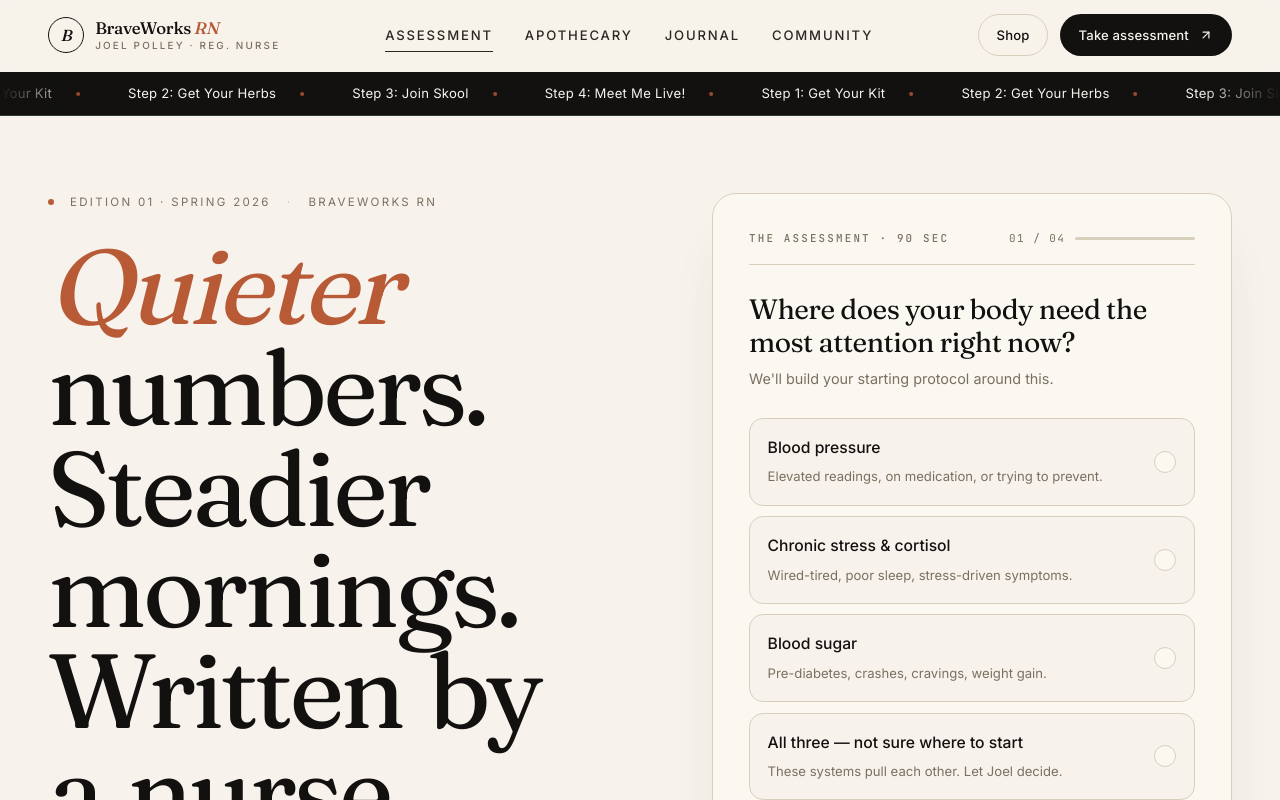
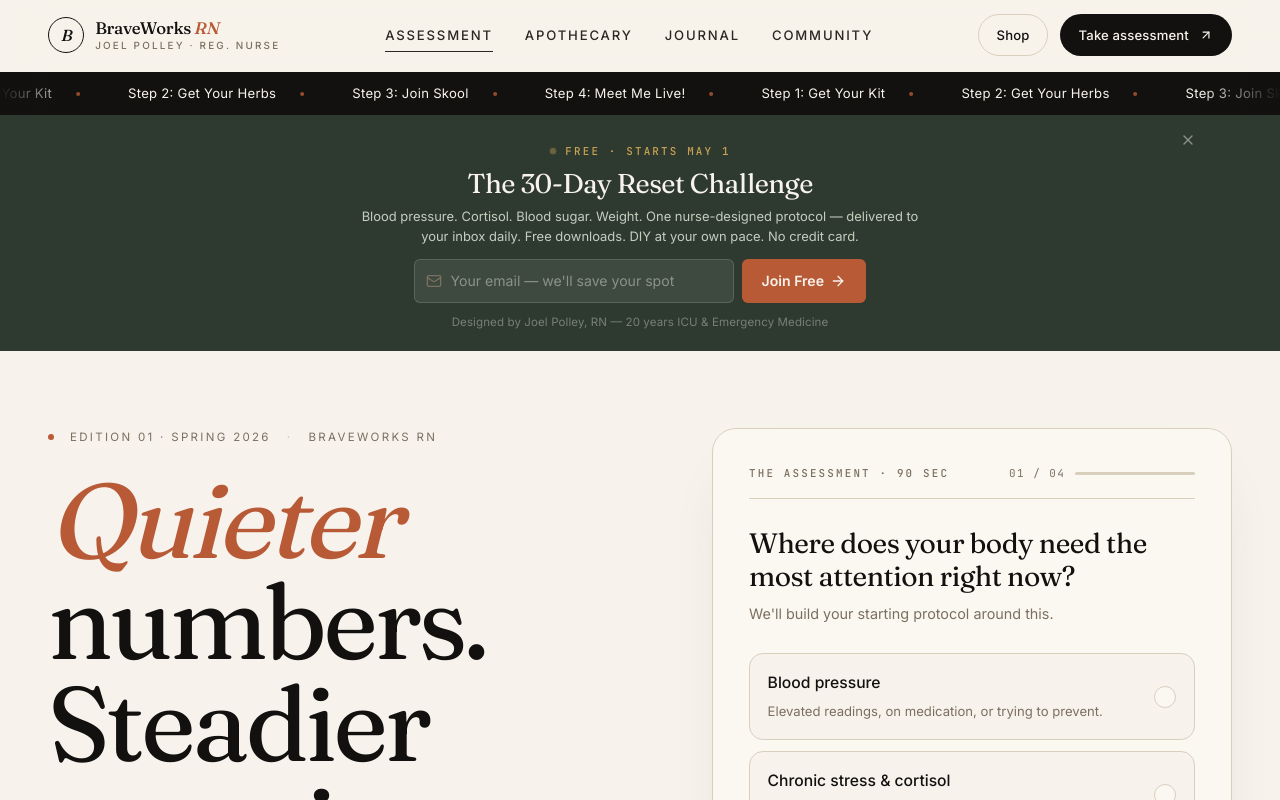
Before and after one commit to jpolley84/BPcures, a React (Vite) app: page / in a window 1280 px wide. Shown: the top 800 px of the page. Built offline with nearby package versions, Linux system fonts and the light colour scheme; no server answers.

Commit message:
Add free 30-Day Reset Challenge banner to all storefront pages

```diff
--- a/package.json
+++ b/package.json
@@ -1,5 +1,5 @@
 {
-  "name": "bpcures",
+  "name": "bpquiz",
   "private": true,
   "version": "0.0.0",
   "type": "module",
--- a/src/App.jsx
+++ b/src/App.jsx
@@ -3,11 +3,13 @@ import ScrollToTop from './components/ScrollToTop';
 import ExitIntentPopup from './components/ExitIntentPopup';
 import Navbar from './components/Navbar';
 import AnnouncementTicker from './components/AnnouncementTicker';
+import ChallengeBanner from './components/ChallengeBanner';
 import Footer from './components/Footer';
 import QuizPage from './pages/QuizPage';
 import ShopPage from './pages/ShopPage';
 import ProductDetailPage from './pages/ProductDetailPage';
 import LearnPage from './pages/LearnPage';
+import LibraryPage from './pages/LibraryPage';
 import BlogPostPage from './pages/BlogPostPage';
 import UpsellPage from './pages/UpsellPage';
 import SuccessPage from './pages/SuccessPage';
@@ -20,6 +22,7 @@ function StoreLayout({ children }) {
         <Navbar />
         <AnnouncementTicker />
       </header>
+      <ChallengeBanner />
       <main>{children}</main>
       <Footer />
     </>
@@ -43,6 +46,8 @@ function App() {
         <Route path="/shop/:slug" element={<StoreLayout><ProductDetailPage /></StoreLayout>} />
         <Route path="/learn" element={<StoreLayout><LearnPage /></StoreLayout>} />
         <Route path="/learn/:slug" element={<StoreLayout><BlogPostPage /></StoreLayout>} />
+        <Route path="/library" element={<StoreLayout><LibraryPage /></StoreLayout>} />
+        <Route path="/library/:slug" element={<StoreLayout><ProductDetailPage /></StoreLayout>} />
 
         {/* Legacy blog routes — redirect to /learn */}
         <Route path="/blog" element={<Navigate to="/learn" replace />} />
--- /dev/null
+++ b/src/components/ChallengeBanner.jsx
@@ -0,0 +1,132 @@
+import { useState } from 'react';
+import { motion, AnimatePresence } from 'framer-motion';
+import { X, ArrowRight, Mail } from 'lucide-react';
+
+export default function ChallengeBanner() {
+  const [dismissed, setDismissed] = useState(false);
+  const [email, setEmail] = useState('');
+  const [submitted, setSubmitted] = useState(false);
+  const [loading, setLoading] = useState(false);
+  const [error, setError] = useState('');
+
+  async function handleSubmit(e) {
+    e.preventDefault();
+    if (!email || loading) return;
+
+    setLoading(true);
+    setError('');
+
+    try {
+      const response = await fetch('https://api.convertkit.com/v3/subscribers', {
+        method: 'POST',
+        headers: {
+          'Content-Type': 'application/json',
+        },
+        body: JSON.stringify({
+          email,
+          api_key: import.meta.env.VITE_CONVERTKIT_API_KEY,
+          tags: ['30-day-challenge'],
+        }),
+      });
+
+      if (!response.ok) {
+        throw new Error('Failed to sign up');
+      }
+
+      setSubmitted(true);
+      setEmail('');
+    } catch (err) {
+      setError('Unable to sign up. Please try again.');
+      console.error('Convertkit signup error:', err);
+    } finally {
+      setLoading(false);
+    }
+  }
+
+  return (
+    <AnimatePresence>
+      {!dismissed && (
+        <motion.div
+          className="challenge-banner"
+          initial={{ height: 0, opacity: 0 }}
+          animate={{ height: 'auto', opacity: 1 }}
+          exit={{ height: 0, opacity: 0 }}
+          transition={{ duration: 0.4, ease: [0.22, 1, 0.36, 1] }}
+        >
+          <div className="challenge-banner-inner">
+            <button
+              className="challenge-banner-close"
+              onClick={() => setDismissed(true)}
+              aria-label="Dismiss banner"
+            >
+              <X size={16} />
+            </button>
+
+            <div className="challenge-banner-content">
+              <div className="challenge-banner-badge">
+                <span className="challenge-banner-pulse" />
+                FREE &middot; STARTS MAY 1
+              </div>
+
+              <h2 className="challenge-banner-headline">
+                The 30-Day Reset Challenge
+              </h2>
+
+              <p className="challenge-banner-sub">
+                Blood pressure. Cortisol. Blood sugar. Weight.
+                One nurse-designed protocol &mdash; delivered to your inbox daily.
+                Free downloads. DIY at your own pace. No credit card.
+              </p>
+
+              {!submitted ? (
+                <form className="challenge-banner-form" onSubmit={handleSubmit}>
+                  <div className="challenge-banner-input-wrap">
+                    <Mail size={16} className="challenge-banner-input-icon" />
+                    <input
+                      type="email"
+                      placeholder="Your email — we'll save your spot"
+                      value={email}
+                      onChange={e => setEmail(e.target.value)}
+                      required
+                      className="challenge-banner-input"
+                    />
+                  </div>
+                  <button
+                    type="submit"
+                    className="challenge-banner-cta"
+                    disabled={loading}
+                  >
+                    {loading ? 'Joining...' : 'Join Free'}
+                    {!loading && <ArrowRight size={16} />}
+                  </button>
+                </form>
+              ) : (
+                <motion.div
+                  className="challenge-banner-confirmed"
+                  initial={{ opacity: 0, y: 6 }}
+                  animate={{ opacity: 1, y: 0 }}
+                >
+                  You're in. Check your inbox May 1st.
+                </motion.div>
+              )}
+
+              {error && (
+                <motion.p
+                  className="challenge-banner-error"
+                  initial={{ opacity: 0 }}
+                  animate={{ opacity: 1 }}
+                >
+                  {error}
+                </motion.p>
+              )}
+
+              <p className="challenge-banner-proof">
+                Designed by Joel Polley, RN &mdash; 20 years ICU &amp; Emergency Medicine
+              </p>
+            </div>
+          </div>
+        </motion.div>
+      )}
+    </AnimatePresence>
+  );
+}
--- a/src/index.css
+++ b/src/index.css
@@ -1345,3 +1345,197 @@ a:focus-visible, button:focus-visible, input:focus-visible {
     scroll-behavior: auto !important;
   }
 }
+
+/* ============================================================
+   Challenge Banner — promotional promo below navbar
+   ============================================================ */
+
+.challenge-banner {
+  background: var(--sage-deep);
+  color: var(--paper);
+  overflow: hidden;
+  position: relative;
+}
+
+.challenge-banner-inner {
+  max-width: 72rem;
+  margin: 0 auto;
+  padding: 1.25rem 2rem;
+  position: relative;
+  display: flex;
+  align-items: center;
+  justify-content: center;
+}
+
+.challenge-banner-close {
+  position: absolute;
+  top: 0.75rem;
+  right: 1rem;
+  color: var(--sage-soft);
+  opacity: 0.6;
+  transition: opacity 0.2s;
+  padding: 0.25rem;
+}
+
+.challenge-banner-close:hover {
+  opacity: 1;
+}
+
+.challenge-banner-content {
+  text-align: center;
+  max-width: 44rem;
+}
+
+.challenge-banner-badge {
+  display: inline-flex;
+  align-items: center;
+  gap: 0.5rem;
+  font-family: 'JetBrains Mono', monospace;
+  font-size: 0.68rem;
+  font-weight: 500;
+  letter-spacing: 0.2em;
+  text-transform: uppercase;
+  color: var(--gold);
+  margin-bottom: 0.5rem;
+}
+
+.challenge-banner-pulse {
+  width: 8px;
+  height: 8px;
+  border-radius: 50%;
+  background: var(--gold);
+  animation: banner-pulse 2s ease-in-out infinite;
+}
+
+@keyframes banner-pulse {
+  0%, 100% { opacity: 1; transform: scale(1); }
+  50% { opacity: 0.4; transform: scale(0.8); }
+}
+
+.challenge-banner-headline {
+  font-family: 'Fraunces', serif;
+  font-size: var(--step-2);
+  font-weight: 400;
+  line-height: 1.15;
+  letter-spacing: -0.02em;
+  font-variation-settings: "SOFT" 60, "opsz" 96;
+  margin: 0 0 0.4rem;
+  color: var(--paper);
+}
+
+.challenge-banner-sub {
+  font-size: var(--step--1);
+  line-height: 1.55;
+  color: var(--sage-soft);
+  margin: 0 0 0.85rem;
+  max-width: 36rem;
+  margin-left: auto;
+  margin-right: auto;
+}
+
+.challenge-banner-form {
+  display: flex;
+  gap: 0.5rem;
+  justify-content: center;
+  flex-wrap: wrap;
+  margin-bottom: 0.6rem;
+}
+
+.challenge-banner-input-wrap {
+  position: relative;
+  flex: 1;
+  min-width: 220px;
+  max-width: 320px;
+}
+
+.challenge-banner-input-icon {
+  position: absolute;
+  left: 0.75rem;
+  top: 50%;
+  transform: translateY(-50%);
+  color: var(--muted);
+  pointer-events: none;
+}
+
+.challenge-banner-input {
+  width: 100%;
+  padding: 0.6rem 0.75rem 0.6rem 2.25rem;
+  border-radius: 6px;
+  border: 1px solid rgba(255,255,255,0.15);
+  background: rgba(255,255,255,0.08);
+  color: var(--paper);
+  font-size: 0.88rem;
+  outline: none;
+  transition: border-color 0.2s, background 0.2s;
+}
+
+.challenge-banner-input::placeholder {
+  color: rgba(255,255,255,0.4);
+}
+
+.challenge-banner-input:focus {
+  border-color: var(--gold);
+  background: rgba(255,255,255,0.12);
+}
+
+.challenge-banner-cta {
+  display: inline-flex;
+  align-items: center;
+  gap: 0.4rem;
+  padding: 0.6rem 1.25rem;
+  background: var(--clay);
+  color: var(--paper);
+  font-size: 0.88rem;
+  font-weight: 600;
+  border-radius: 6px;
+  transition: background 0.2s;
+  white-space: nowrap;
+}
+
+.challenge-banner-cta:hover {
+  background: var(--clay-hover);
+}
+
+.challenge-banner-cta:disabled {
+  opacity: 0.6;
+  cursor: wait;
+}
+
+.challenge-banner-confirmed {
+  font-size: 0.92rem;
+  font-weight: 500;
+  color: var(--gold);
+  margin-bottom: 0.4rem;
+}
+
+.challenge-banner-error {
+  font-size: 0.82rem;
+  color: var(--clay-soft);
+  margin: 0.4rem 0 0;
+}
+
+.challenge-banner-proof {
+  font-size: 0.72rem;
+  color: rgba(255,255,255,0.35);
+  margin: 0;
+  letter-spacing: 0.01em;
+}
+
+@media (max-width: 640px) {
+  .challenge-banner-inner {
+    padding: 1rem 1.25rem;
+  }
+
+  .challenge-banner-headline {
+    font-size: var(--step-1);
+  }
+
+  .challenge-banner-form {
+    flex-direction: column;
+    align-items: stretch;
+  }
+
+  .challenge-banner-input-wrap {
+    max-width: 100%;
+  }
+}
```
Also changed, not shown: 2 other files (tests, documents, lock files or other folders).
